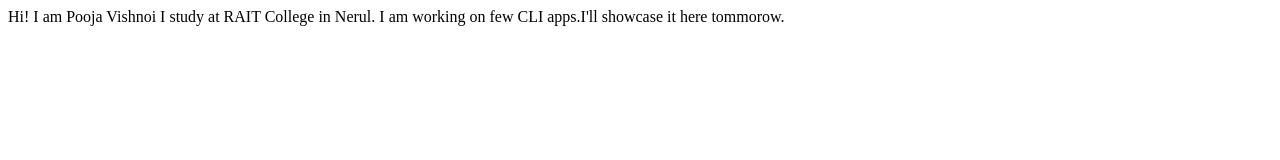
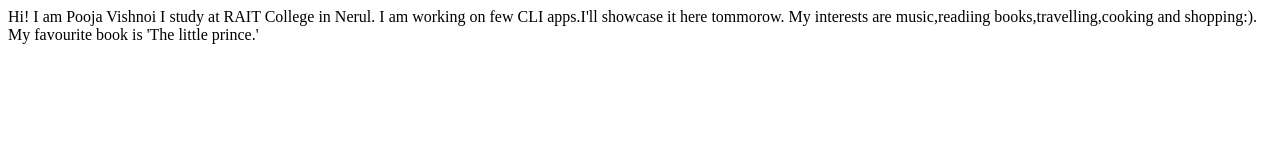
Before and after one commit to poojavishnoi/pooja-site, a plain HTML site: page index.html in a window 1280 px wide. Drawn offline with Linux system fonts and the light colour scheme.

Commit message:
added interests

```diff
--- a/index.html
+++ b/index.html
@@ -11,5 +11,7 @@
    I study at RAIT College in Nerul.
 
    I am working on few CLI apps.I'll showcase it here tommorow.
+   My interests are music,readiing books,travelling,cooking and shopping:).
+   My favourite book is 'The little prince.'
 </body>
 </html>
```
